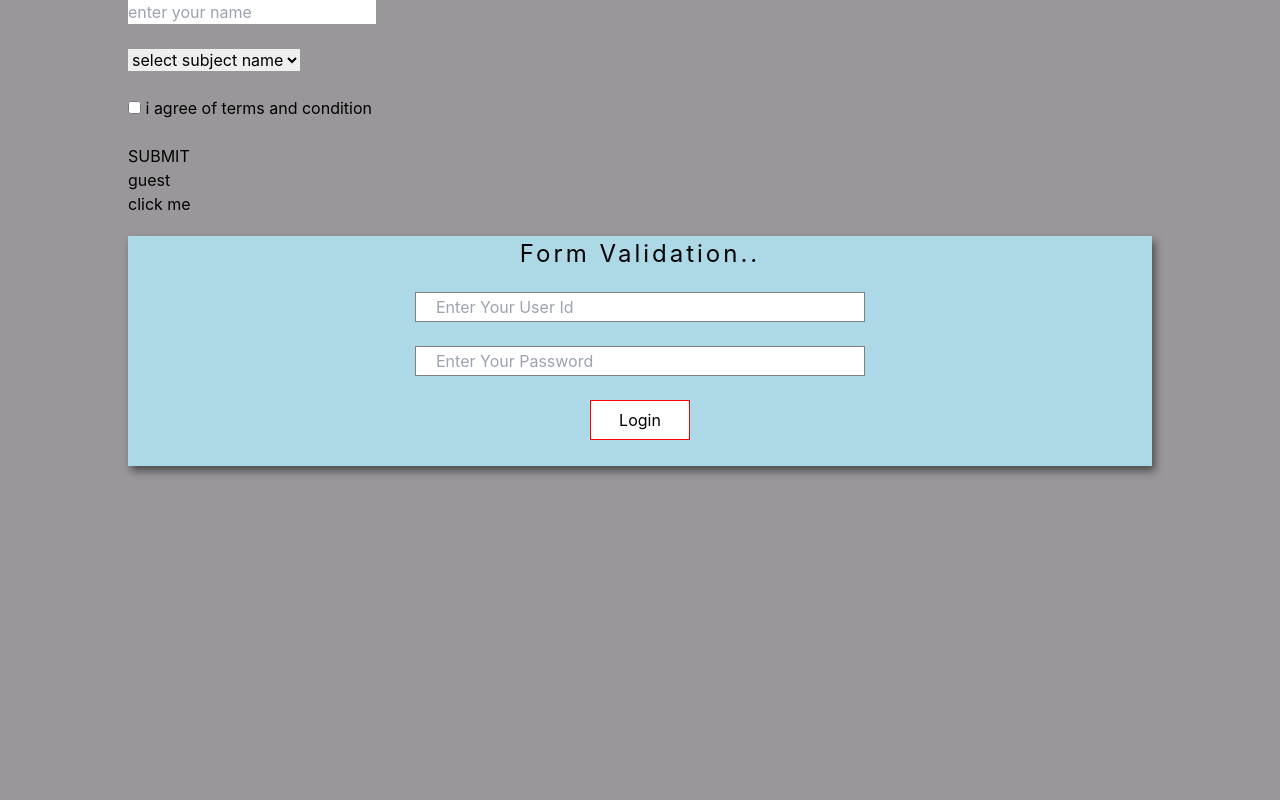
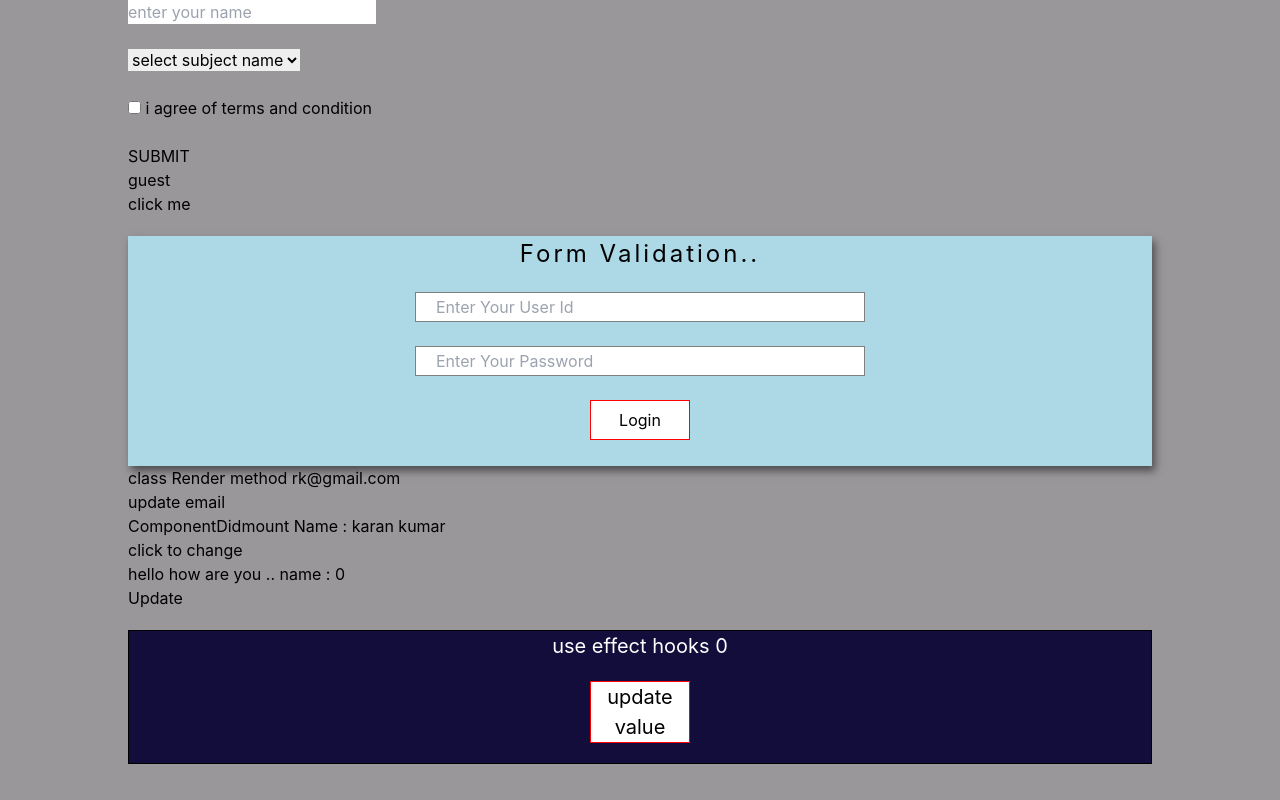
Before and after one commit to Raushan-kumar88/React-Js-tutorial, a React (Create React App) app: page / in a window 1280 px wide. Shown: the part 1467-2267 px from the top of the page. Before the commit the page ends 1969 px from the top, so only its background shows below. Built offline with nearby package versions, Linux system fonts and the light colour scheme; a web font is replaced by a local one.

Commit message:
add react component

```diff
--- a/src/App.js
+++ b/src/App.js
@@ -16,8 +16,19 @@ import HideShow from './ReactCode/HideShow';
 import FormData from './ReactCode/FormData';
 import Ifelse from './ReactCode/Ifelse';
 import FormValidation from './ReactCode/FormValidation';
+// import FunctionProps from './ReactCode/FunctionProps';
+import Render1 from './ReactCode/Render1';
+import ComponentDidmount from './ReactCode/ComponentDidmount';
+import ComponetDidUpdate from './ReactCode/ComponetDidUpdate';
+// import Toogle2 from './ReactCode/Toogle2';
+import ReactHook from './ReactCode/ReactHook';
 function App() {
 
+  // function Data(){
+  //   alert("demo test")
+  // }
+
+  // const[name,setName]=useState("Raushan kumar");
 
   return (
     <div className='`mx-auto  mb-4 py-5 px-32 bg-gradient-to-br  h-fit  }`'>
@@ -37,6 +48,14 @@ function App() {
       <FormData/>
       <Ifelse/>
       <FormValidation/>
+      {/* <FunctionProps data={Data} /> */}
+      <Render1 />
+      {/* <button onClick={()=>setName("Rahul")}>Update name</button> */}
+      <ComponentDidmount />
+      <ComponetDidUpdate/>
+      {/* <Toogle2/> */}
+      <ReactHook/>
+
     </div>
   );
 }
--- /dev/null
+++ b/src/ReactCode/ComponentDidmount.jsx
@@ -0,0 +1,28 @@
+import React, { Component } from 'react'
+
+class ComponentDidmount extends Component {
+    constructor(){
+
+        super();
+        console.warn("constructor")
+        this.state={
+            name:"karan kumar"
+        }
+    }
+    // ComponentDidmount(){
+    //     console.warn("componentDidMount");
+    // }
+  render(){
+    console.warn("render");
+    // this.setState({name:"Raushan kumar"})
+    return (
+        <div>
+            <h1>ComponentDidmount Name : {this.state.name}</h1>
+
+            <button onClick={()=>{this.setState({name:"Raushan kumar"})}} >click to change</button>
+        </div>
+      )
+    }
+  }
+
+export default ComponentDidmount
--- /dev/null
+++ b/src/ReactCode/ComponetDidUpdate.js
@@ -0,0 +1,28 @@
+import { Component } from 'react'
+
+class ComponetDidUpdate extends Component {
+    constructor(){
+        super();
+        this.state={
+            count:0
+        }
+    }
+    componentDidUpdate(preProps,preStates,snapshot){
+        // if(preStates.count==this.state.count){
+        //     alert("already same value");
+        // }
+        if(this.state.count<10){
+            this.setState({count:this.state.count+1});
+        }
+    }
+  render(){
+    return (
+        <div>
+            <h1>hello how are you .. name : {this.state.count}</h1>
+            <button onClick={()=>{this.setState({count:1})}}>Update</button>
+        </div>
+      )
+  }
+}
+
+export default ComponetDidUpdate
--- /dev/null
+++ b/src/ReactCode/FunctionProps.jsx
@@ -0,0 +1,12 @@
+import React from 'react'
+
+function FunctionProps(props) {
+  return (
+    <div>
+        <h1>Function props....</h1>
+        <button onClick={props.data}>Click me</button>
+    </div>
+  )
+}
+
+export default FunctionProps
--- /dev/null
+++ b/src/ReactCode/ReactHook.jsx
@@ -0,0 +1,17 @@
+import React,{useEffect,useState} from 'react'
+
+function ReactHook() {
+    useEffect(()=>{
+        // alert("use effect")
+        console.warn("use effect");
+    })
+    const[count, setcount]=useState(0);
+  return (
+    <div className='toggle'>
+    <h1>use effect hooks {count}</h1>
+    <button onClick={()=>setcount(count+1)}>update value</button>
+    </div>
+  )
+}
+
+export default ReactHook
--- /dev/null
+++ b/src/ReactCode/Render1.jsx
@@ -0,0 +1,20 @@
+import React, { Component } from "react";
+class Render1 extends Component{
+    constructor(){
+        super();
+        this.state={
+            email:"rk@gmail.com"
+        }
+    }
+    render(){
+        console.warn("render method",this.state.email)
+        return(
+
+            <>
+                <h1>class Render method {this.state.email}</h1>
+                <button onClick={()=>this.setState({email:"raushan@gmail.com"})}>update email</button>
+            </>
+        )
+    }
+}
+export default Render1
--- /dev/null
+++ b/src/ReactCode/Toogle2.jsx
@@ -0,0 +1,26 @@
+import React, { Component } from 'react'
+
+class Toogle2 extends Component {
+    constructor(){
+        super();
+        this.state={
+            show:true
+        }
+
+    }
+    componentWillUnmount(){
+        alert("helo")
+    }
+  render(){
+    return (
+        <div>
+          {
+                this.state.show ?<Toogle2/>: <h1>child component removed</h1>
+      }
+            <button onClick={()=>this.setState({show:!this.state.show})} >Toogle</button>
+        </div>
+      )
+  }
+}
+
+export default Toogle2
--- a/src/ReactCode/combine.css
+++ b/src/ReactCode/combine.css
@@ -25,7 +25,7 @@
 }
 
 .toggle{
-    background-color: transparent;
+    background-color: rgb(18, 13, 59);
     border: 1px solid black;
     color: white;
     font-size: 20px;
```
